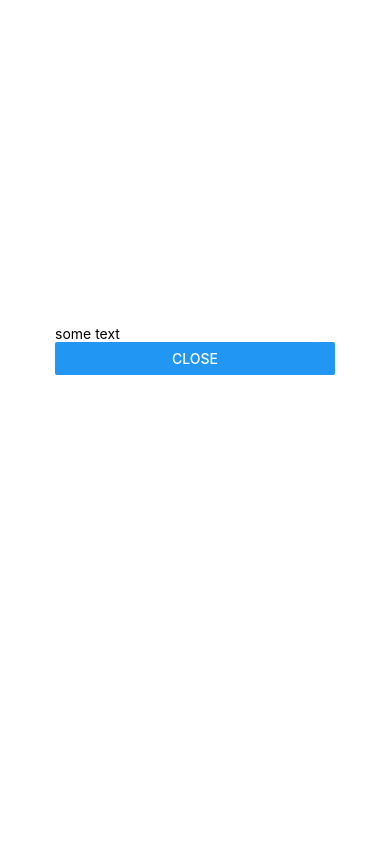
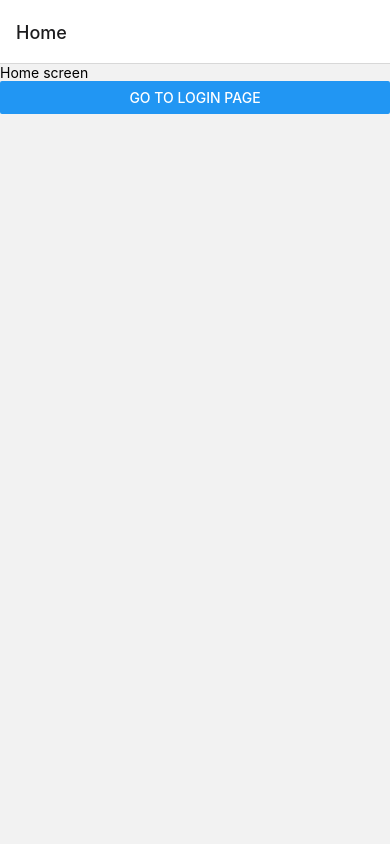
Before and after one commit to rameshbanakar/react-native, a React Native app: screen / in a window 390 px wide. Shown: the top 844 px of the page. Built offline with nearby package versions, Linux system fonts and the light colour scheme.

Commit message:
stack navigation

```diff
--- a/App.tsx
+++ b/App.tsx
@@ -21,42 +21,75 @@
 import OsCheck from './component/OsCheck';
 import MyWebComponent from './component/WebView';
 import CustomModal from './component/CustomModal';
-function App(): React.JSX.Element {
-  const hello=()=>{
-    console.warn("button pressed")
-  }
+import StackNav from './component/StackNav';
+
+
+import { NavigationContainer } from '@react-navigation/native';
+import { createNativeStackNavigator } from "@react-navigation/native-stack"
+const Stack = createNativeStackNavigator()
+
+
+const Home = (props:any) => {
   return (
     <View>
-      {/* <CompanyData />
-      <Text style={style.someStyle}>hello world</Text>
-      <Button title='press here' onPress={hello}></Button>
-      <Input /> */}
-      {/* <ReactForm/> */}
-      {/* <ReactNativeList/> */}
-      {/* <ListMapFunc/> */}
-      {/* <GridView/> */}
-      {/* <SelectionListView /> */}
-      {/* <ClassComponent/> */}
-      {/* <Responsive/> */}
-      {/* <StyleButton/> */}
-      {/* <RadioButton/> */}
-      {/* <DynamicRadio/> */}
-      {/* <Loader/> */}
-      {/* <Modal/> */}
-      {/* <Pressable/> */}
-      {/* <StatusBars /> */}
-      {/* <OsCheck/> */}
-       {/* <MyWebComponent /> */}
-       <CustomModal/>
+      <Text >Home screen</Text>
+      <Button title='Go to Login page' onPress={() => props.navigation.navigate("Login")} />
     </View>
   );
+};
+
+const LogIn = (props:any) => {
+  return (
+    <View>
+      <Text >Login screen</Text>
+      <Button title='Go to Login page' onPress={() => props.navigation.navigate("Home")} />
+    </View>
+  );
+};
+
+function App(): React.JSX.Element {
+
+  return (
+
+      <NavigationContainer>
+        <Stack.Navigator>
+          <Stack.Screen name="Home" component={Home} />
+        <Stack.Screen name="Login" component={LogIn} />
+        </Stack.Navigator>
+      </NavigationContainer>
+
+  );
 }
-const style=StyleSheet.create({
-  someStyle:{
-    fontSize:30
+const style = StyleSheet.create({
+  someStyle: {
+    fontSize: 30
   }
 })
 
 
 
 export default App;
+
+
+
+// {/* <CompanyData />
+//       <Text style={style.someStyle}>hello world</Text>
+//       <Button title='press here' onPress={hello}></Button>
+//       <Input /> */}
+// {/* <ReactForm/> */ }
+// {/* <ReactNativeList/> */ }
+// {/* <ListMapFunc/> */ }
+// {/* <GridView/> */ }
+// {/* <SelectionListView /> */ }
+// {/* <ClassComponent/> */ }
+// {/* <Responsive/> */ }
+// {/* <StyleButton/> */ }
+// {/* <RadioButton/> */ }
+// {/* <DynamicRadio/> */ }
+// {/* <Loader/> */ }
+// {/* <Modal/> */ }
+// {/* <Pressable/> */ }
+// {/* <StatusBars /> */ }
+// {/* <OsCheck/> */ }
+// {/* <MyWebComponent /> */ }
+// {/* <CustomModal/> */ }
--- /dev/null
+++ b/component/StackNav.js
@@ -0,0 +1,32 @@
+import React from 'react'
+
+import {View,Text} from "react-native"
+import {NavigationContainer} from '@react-navigation/native';
+import {createNativeStackNavigator} from "@react-navigation/native-stack"
+const Stack=createNativeStackNavigator()
+function StackNav() {
+  return (
+    <NavigationContainer>
+     <Stack.Navigator>
+      <Stack.Screen name="Home" component={Home}/>
+     </Stack.Navigator>
+    </NavigationContainer>
+  )
+}
+const Home=()=>{
+    return(
+        <View>
+            <Text>hello world from Home</Text>
+        </View>
+    )
+}
+
+const Profile = () => {
+  return (
+    <View>
+      <Text>hello world</Text>
+    </View>
+  );
+};
+
+export default StackNav
--- a/package.json
+++ b/package.json
@@ -11,8 +11,11 @@
   },
   "dependencies": {
     "@react-navigation/native": "^6.1.17",
+    "@react-navigation/native-stack": "^6.9.26",
     "react": "18.2.0",
     "react-native": "0.74.1",
+    "react-native-safe-area-context": "^4.10.5",
+    "react-native-screens": "^3.32.0",
     "react-native-webview": "^13.10.4"
   },
   "devDependencies": {
```
Also changed, not shown: 1 other file (tests, documents, lock files or other folders).
